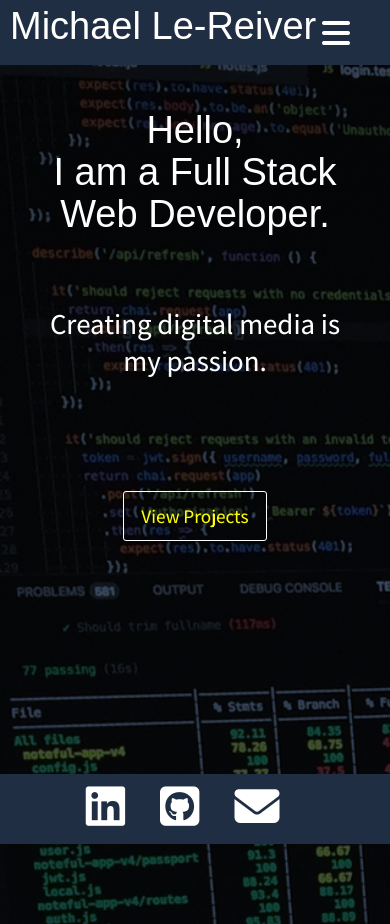
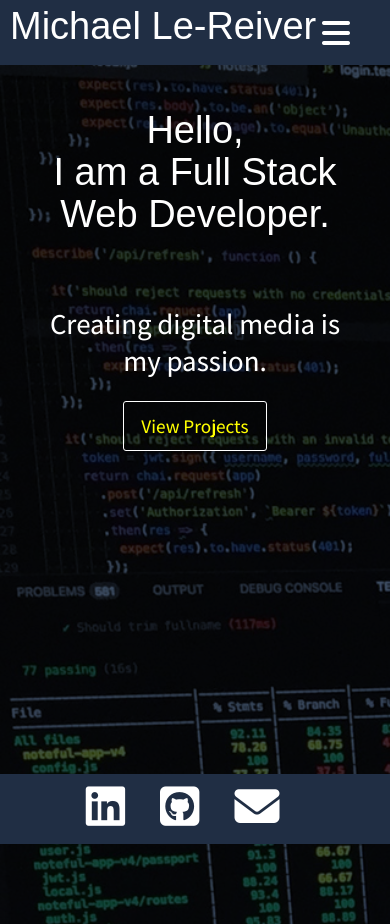
Before and after one commit to LeReiver/new-portfolio, a React (Create React App) app: page / in a window 390 px wide. Built offline with nearby package versions, Linux system fonts and the light colour scheme; a web font is replaced by a local one.

Commit message:
re-fixed height coverage on home and about

```diff
--- a/src/components/main/main.css
+++ b/src/components/main/main.css
@@ -66,7 +66,7 @@ p.p2.heading {
   }
 
   button {
-    margin: -50px auto 30px auto;
+    margin: -80px auto 30px auto;
   }
 
 }
@@ -92,4 +92,8 @@ p.p2.heading {
     text-align: center;
   }
 
+  p.p2.heading {
+    margin-bottom: 40px;
+  }
+
 }
```
